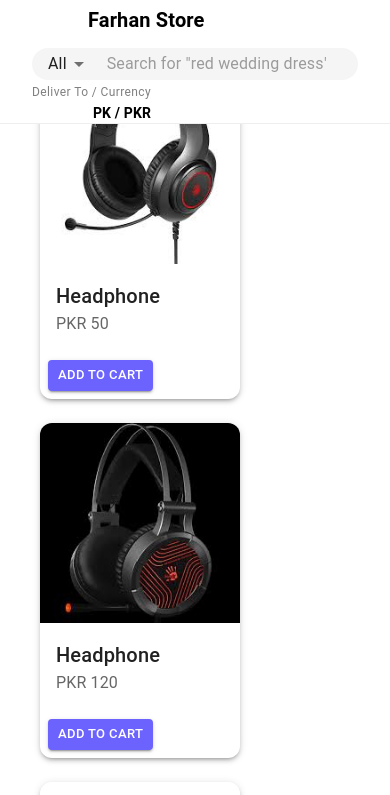
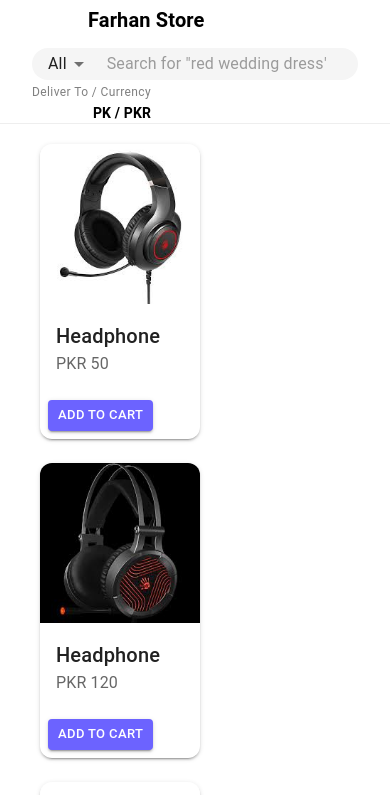
Before and after one commit to mouzam-ali-007/mui-store, a React (Create React App) app: page / in a window 390 px wide. Shown: the top 795 px of the page. Built offline with nearby package versions, Linux system fonts and the light colour scheme; some icons are missing.

Commit message:
Add responsiveness

```diff
--- a/src/components/ProductCard.js
+++ b/src/components/ProductCard.js
@@ -13,13 +13,26 @@
 const ProductCard = ({ product }) => {
     console.log("🚀 ~ ProductCard ~ product:", product)
     return (
-        <Card sx={{ maxWidth: 300, borderRadius: 3, boxShadow: 3 }}>
+        <Card sx={{
+            width: "100%", // full width on mobile
+            maxWidth: { xs: "100%", sm: 200, md: 350 }, // responsive sizes
+            borderRadius: 3,
+            boxShadow: 2,
+            mx: "auto" // center on larger screens
+        }}>
             <CardActionArea component={Link} to={`/product/${product.id}`}>
                 <CardMedia
                     component="img"
+                    width={"100"}
                     height="200"
                     image={product.image}
                     alt={product.title}
+
+                    sx={{
+                        width: "100%", // 👈 full width
+                        height: { xs: 160, sm: 300, md: 200 },
+                        objectFit: "cover"
+                    }}
                 />
 
                 <CardContent>
--- a/src/pages/Home.js
+++ b/src/pages/Home.js
@@ -7,10 +7,10 @@
 
 const Home = () => {
     return (
-        <Container sx={{ mt: 5 }}>
+        <Container sx={{ mt: 15 }}>
             <Grid container spacing={3}>
                 {products.map((product) => (
-                    <Grid item key={product.id} xs={6} sm={6} md={4}>
+                    <Grid item key={product.id} xs={12} sm={12} md={2}>
                         <ProductCard product={product} />
                     </Grid>
                 ))}
```
